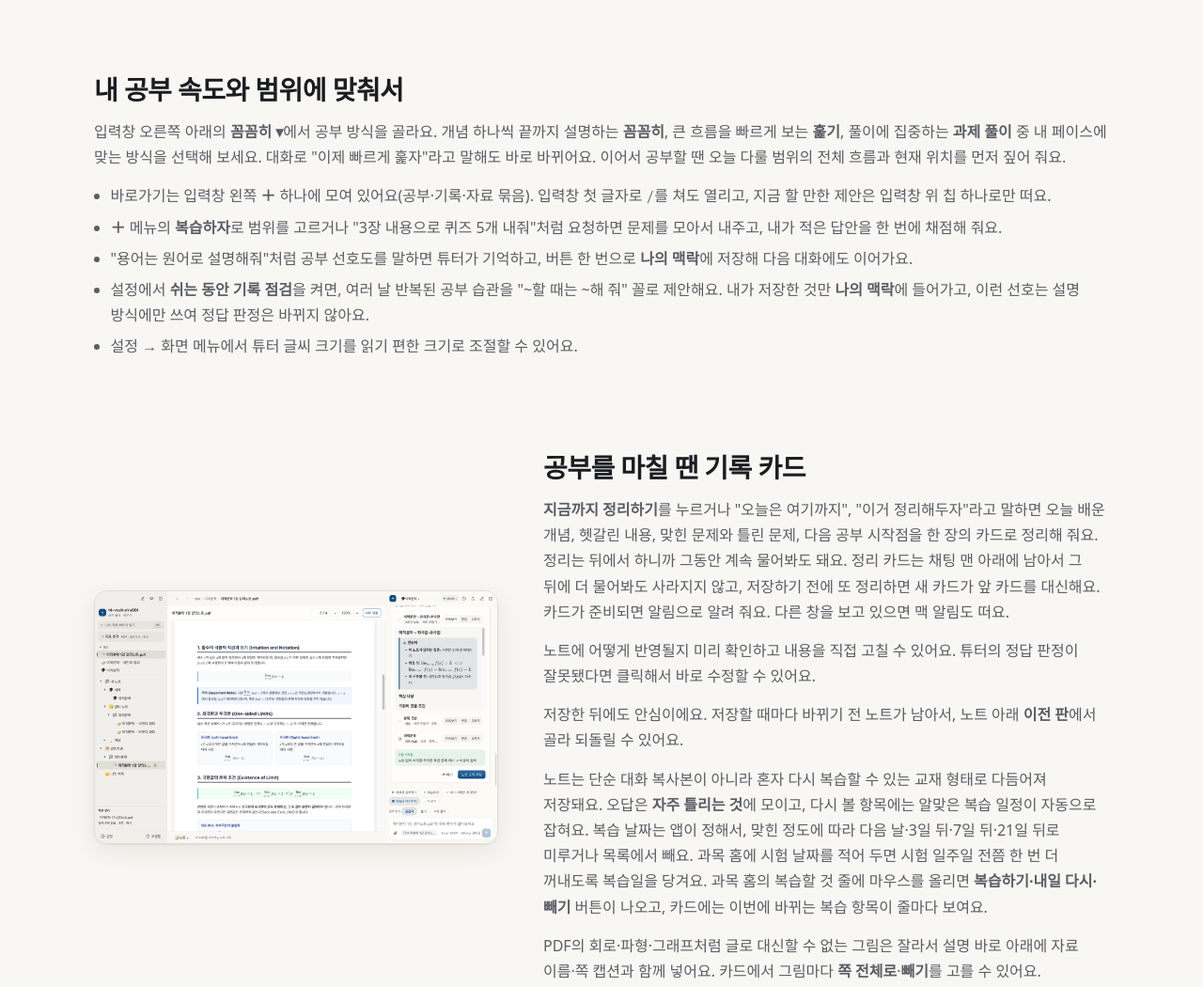
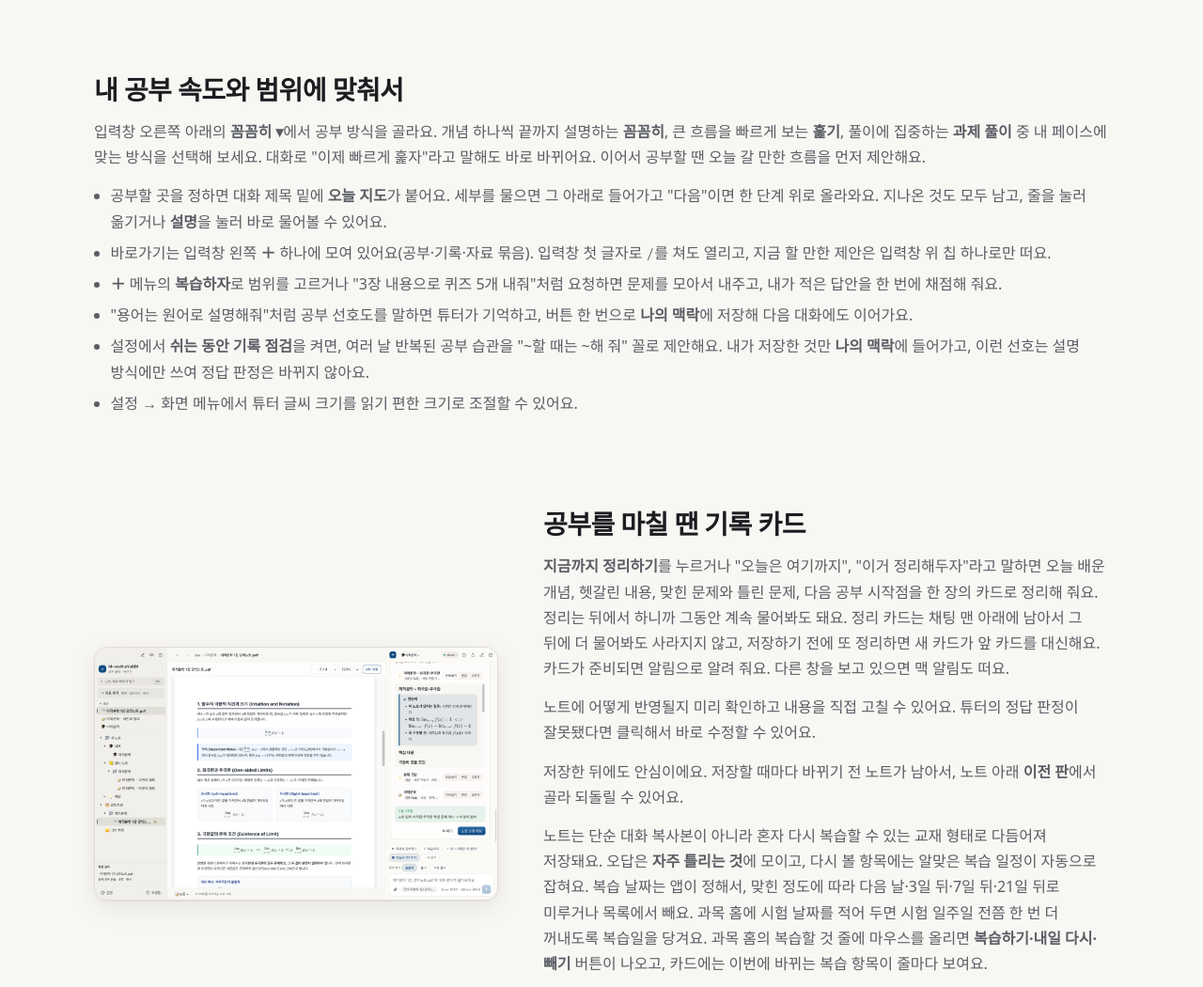
Before and after one commit to DH-WEST-coder/team4-study-releases, a plain HTML site: page docs/index.html in a window 1280 px wide. Shown: the part 4560-5610 px from the top of the page at 94% size. Drawn offline with Linux system fonts and the light colour scheme; no server answers; a web font is replaced by a local one.

Commit message:
사이트 갱신 (cc635a5)

```diff
--- a/docs/index.html
+++ b/docs/index.html
@@ -439,8 +439,9 @@ footer a { color: var(--muted); }
       <div class="feature solo">
         <div class="f-text">
           <h3>내 공부 속도와 범위에 맞춰서</h3>
-          <p>입력창 오른쪽 아래의 <strong>꼼꼼히 ▾</strong>에서 공부 방식을 골라요. 개념 하나씩 끝까지 설명하는 <strong>꼼꼼히</strong>, 큰 흐름을 빠르게 보는 <strong>훑기</strong>, 풀이에 집중하는 <strong>과제 풀이</strong> 중 내 페이스에 맞는 방식을 선택해 보세요. 대화로 "이제 빠르게 훑자"라고 말해도 바로 바뀌어요. 이어서 공부할 땐 오늘 다룰 범위의 전체 흐름과 현재 위치를 먼저 짚어 줘요.</p>
+          <p>입력창 오른쪽 아래의 <strong>꼼꼼히 ▾</strong>에서 공부 방식을 골라요. 개념 하나씩 끝까지 설명하는 <strong>꼼꼼히</strong>, 큰 흐름을 빠르게 보는 <strong>훑기</strong>, 풀이에 집중하는 <strong>과제 풀이</strong> 중 내 페이스에 맞는 방식을 선택해 보세요. 대화로 "이제 빠르게 훑자"라고 말해도 바로 바뀌어요. 이어서 공부할 땐 오늘 갈 만한 흐름을 먼저 제안해요.</p>
           <ul>
+            <li>공부할 곳을 정하면 대화 제목 밑에 <strong>오늘 지도</strong>가 붙어요. 세부를 물으면 그 아래로 들어가고 "다음"이면 한 단계 위로 올라와요. 지나온 것도 모두 남고, 줄을 눌러 옮기거나 <strong>설명</strong>을 눌러 바로 물어볼 수 있어요.</li>
             <li>바로가기는 입력창 왼쪽 <strong>＋</strong> 하나에 모여 있어요(공부·기록·자료 묶음). 입력창 첫 글자로 <code>/</code>를 쳐도 열리고, 지금 할 만한 제안은 입력창 위 칩 하나로만 떠요.</li>
             <li><strong>＋</strong> 메뉴의 <strong>복습하자</strong>로 범위를 고르거나 "3장 내용으로 퀴즈 5개 내줘"처럼 요청하면 문제를 모아서 내주고, 내가 적은 답안을 한 번에 채점해 줘요.</li>
             <li>"용어는 원어로 설명해줘"처럼 공부 선호도를 말하면 튜터가 기억하고, 버튼 한 번으로 <strong>나의 맥락</strong>에 저장해 다음 대화에도 이어가요.</li>
@@ -946,7 +947,7 @@ footer a { color: var(--muted); }
       action: 'ChatGPT로 로그인을 누르고 브라우저에서 승인해 보세요.' }
   ];
   var BUTTONS = [
-    ['tree', '과목별 자료·노트 목록', '과목을 누르면 과목 홈·노트·자료가 그 자리에서 펼쳐지고, 과목 옆 ↻ 숫자는 오늘 복습할 개수예요. 어느 과목에도 안 든 파일은 과목 밖에, 예전 폴더 목록은 전체 파일 보기에서 봐요. 과목 줄에 파일을 끌어다 놓으면 그 과목 자료가 돼요.'],
+    ['tree', '과목별 자료·노트 목록', '과목을 누르면 과목 홈·노트·자료가 그 자리에서 펼쳐지고, 과목 옆 ↻ 숫자는 오늘 복습할 개수예요. 어느 과목에도 안 든 파일은 과목 밖에, 예전 폴더 목록은 전체 파일 보기에서 봐요. 과목 줄에 파일을 끌어다 놓으면 그 과목 자료가 되고, 과목을 우클릭하거나 ⋯를 누르면 과목을 지울 수 있어요(휴지통으로 옮겨져요).'],
     ['add', '+ 자료 추가', 'PDF, 슬라이드, 이미지 자료를 넣어요. 넣으면 검색할 수 있게 색인하고 처리본을 만들어 둬요.'],
     ['quick', '빠르게 열기 (⌘K)', '파일 이름을 몇 글자만 검색해서 원하는 노트나 PDF를 바로 열어요.'],
     ['sidebar', '목록 접기 (⌘\\)', '왼쪽 탐색기를 접어서 PDF와 노트를 넓게 봐요.'],
```
Also changed, not shown: docs/tour/02-open.png, docs/tour/03-continue.png, docs/tour/04-ask.png, docs/tour/05-overload.png, docs/tour/06-steps.png, docs/tour/07-select.png, docs/tour/08-close.png, docs/tour/09-save.png, docs/tour/10-connect.png, docs/tour/buttons.png, 1 other file.
